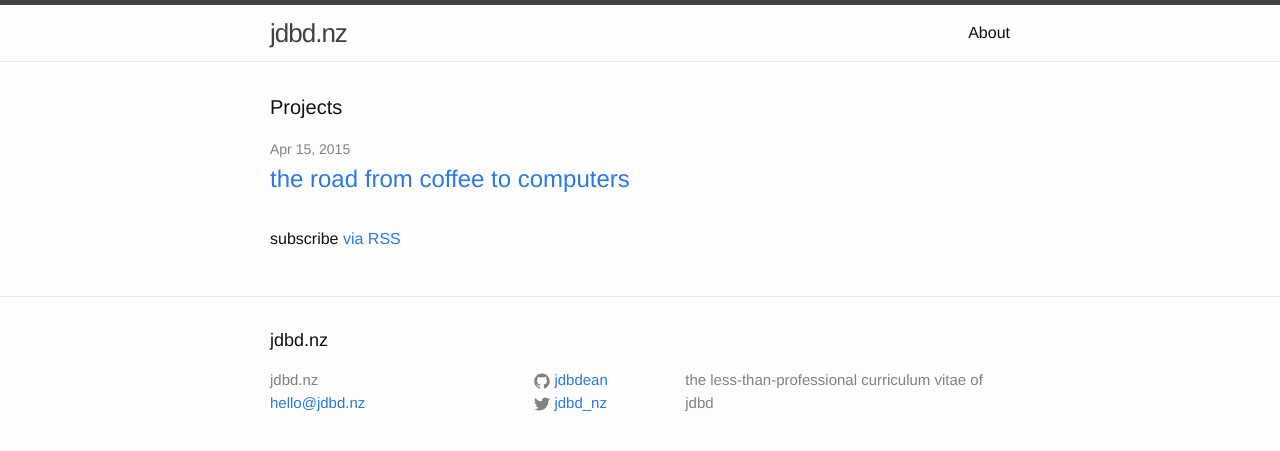
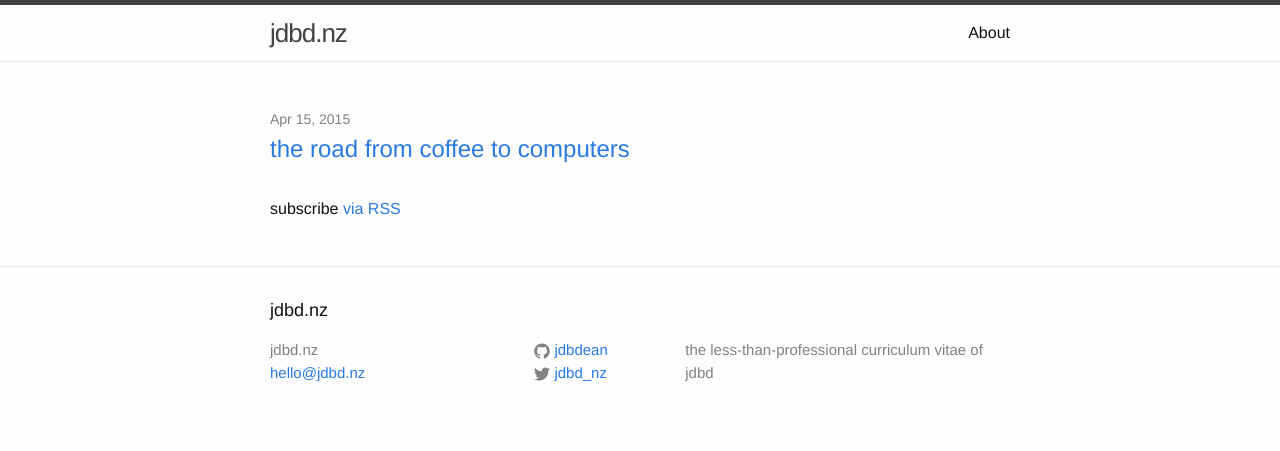
Before and after one commit to jdbdnz/jdbdnz.github.io, a Jekyll site: the page built from index.html, in a window 1280 px wide. Shown: the top 451 px of the page. Built offline with Jekyll 4.4.1, drawn with Linux system fonts in a browser that asks for light colours; some web fonts are replaced.

Commit message:
no title

```diff
--- a/index.html
+++ b/index.html
@@ -4,7 +4,7 @@ layout: default
 
 <div class="home">
 
-  <h1 class="page-heading">Projects</h1>
+  <h1 class="page-heading"></h1>
 
   <ul class="post-list">
     {% for post in site.posts %}
```
